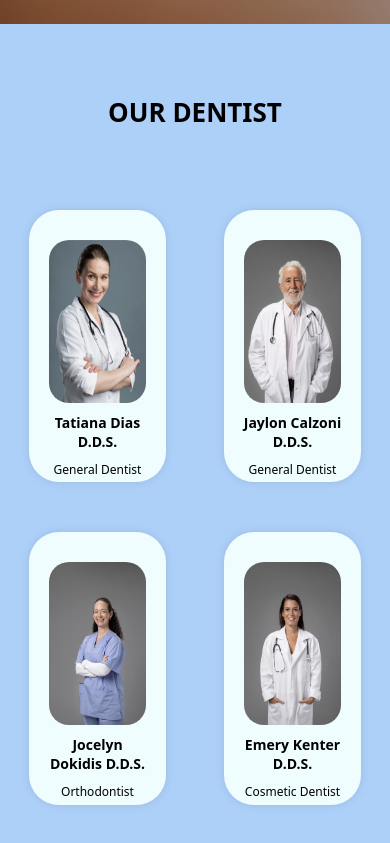
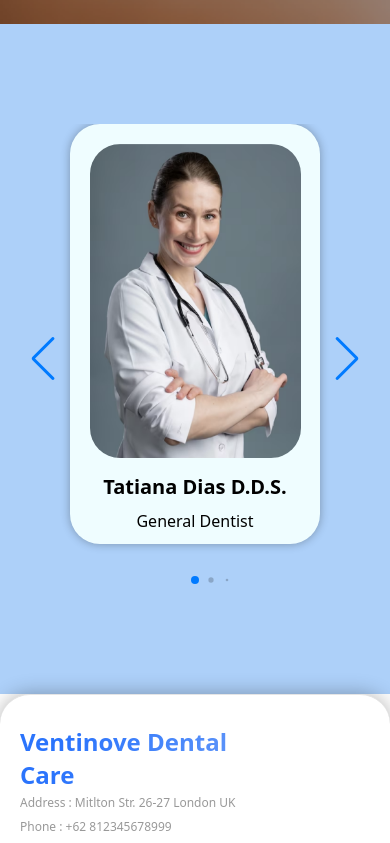
Before and after one commit to Kampus-Merdeka-Software-Engineering/FE-Balikpapan-29, a plain HTML site: page dentist.html in a window 390 px wide. Shown: the part 820-1663 px from the top of the page. Drawn offline with nearby package versions, Linux system fonts and the light colour scheme.

Commit message:
organize all code

```diff
--- a/css/style.css
+++ b/css/style.css
@@ -711,8 +711,10 @@
         }
     }
 
+
+
 /* STYLING DENTIST PAGE */
-
+    /* Styling Hero section */
     .hero-dentist {
         height: 100vh;
         width: 100%;
@@ -731,49 +733,40 @@
         color: black;
     }
 
+    /* Styling css swiper dentits */
     .dentist {
+        padding: 100px 0 100px 0;
         background-color: #ADD0F9;
     }
 
-    .dentist-tittle {
-        font-size: 36px;
-        font-weight: bold;
-        text-align: center;
-        margin: 0px 0px 70px 0px;
-        padding-top: 70px;
-    }
-
-    /* Styling untuk container dentist */
-    .dentist-container {
-        display: flex;
-        justify-content: space-evenly;
-        flex-wrap: wrap;
-        margin-top: 30px;
-    }
-
-    /* Styling untuk card dentist */
-    .dentist-card {
-        width: 280px;
-        height: 450px;
-        background-color: #EFFDFF;
+    .swiper {
+        width: 90%;
+    }
+
+    .swiper-wrapper {
+        padding: 50px 0 90px 0;
+    }
+
+    .slide-card {
+        box-sizing: border-box;
+        width: 250px;
+        height: 420px;
+        background: #EFFDFF;
+        box-shadow: 0px 0px 10px rgba(0, 0, 0, 0.3);
+        margin: 0 45px 0 60px;
+        padding: 20px;
         border-radius: 30px;
-        padding: 20px;
-        box-shadow: 0px 0px 10px rgba(0, 0, 0, 0.1);
-        margin-bottom: 20px;
-    }
-
-    /* Styling untuk gambar dalam card */
-    .dentist-card img {
-        width: 250px;
-        height: 370px;
-        display: block;
+    }
+
+    .slide-card img {
+        width: 211px;
+            height: 314px;
+            margin-right: 150px;
+            border-radius: 30px;
             margin: 0 auto;
-        margin-top: 10px;
-        border-radius: 30px;
-    }
-
-    /* Styling untuk judul dalam card */
-    .dentist-card h3 {
+    }
+
+    .slide-card h3 {
         font-size: 20px;
             font-weight: bold;
             color: black;
@@ -781,42 +774,55 @@
             margin-top: 10px;
     }
 
-    /* Styling untuk paragraf dalam card */
-    .dentist-card p {
+    .slide-card p {
         font-size: 16px;
         color: black;
         text-align: center;
         margin-top: 10px;
     }
 
-    /* Responsif */
-    @media (max-width: 767px) {
+    .swiper-slide {
+        font-size: 18px;
+        display: -webkit-box;
+        display: -ms-flexbox;
+        display: -webkit-flex;
+        display: flex;
+        align-items: center;
+    }
+
+    .swiper-slide-active {
+        transform: scale(1.2);
+    }
+
+    .swiper-pagination-bullet{
+        background-color: #6E93f7;
+        opacity: 1;
+    }
+
+    .swiper-pagination-bullet-active{
+        background-color: #4070F4;
+    }
+
+    /* Responsif Dentist page */
+    @media (max-width: 768px) {
+
+        /* Styling responsif Hero Section */
         .herodentist-text h1 {
             font-size: 40px;
         }
 
-        .dentist-tittle {
-            font-size: 26px;
-        }
-
-        .dentist-card {
-            width: 25%;
-            margin: 10px auto;
-            height: auto;
-        }
-
-        .dentist-card img {
-            width: 100%;
-            height: 70%;
-            border-radius: 20px;
-        }
-
-        .dentist-card h3 {
-            font-size: 14px;
-        }
-
-        .dentist-card p {
-            font-size: 12px;
+        /* Styling responsif swiper dentist */
+        .slide-card {
+            margin: 0 auto;
+        }
+
+        .swiper-wrapper {
+            padding-top: 0;
+            padding-bottom: 50px;
+        }
+
+        .swiper-slide-active {
+            transform: scale(1);
         }
 }
 
@@ -1118,7 +1124,7 @@
 
 
 
-/* STARTSTYLING BOOKING PAGE */
+/* START STYLING BOOKING PAGE */
 
     /* CSS untuk tombol "How to Payment" */
     #show-popup-button {
@@ -1280,7 +1286,7 @@
         background-color: #ddd;
     }
 
-    /* STyling responsif Booking page */
+    /* Styling responsif Booking page */
     @media screen and (max-width: 768px) {
 
         /* Styling responsif Hero section */
@@ -1288,18 +1294,38 @@
             font-size: 40px;
         }
 
+        /* Styling responsif Reservation list */
         .tittle-reserv {
             margin: 0 0 25px 10px;
         }
 
         .table {
+            padding: 10px;
+            max-width: 90%;
+        }
+
+        .list-reserv {
+            max-width: 100%;
+        }
+
+        .list-reserv th {
             padding: 10px;
         }
 
         .list-reserv th,
         .list-reserv td {
             padding: 5px;
-            font-size: 12px;
+            font-size: 11px;
+        }
+
+        .list-reserv th:nth-child(2),
+        .list-reserv td:nth-child(2) {
+            display: none;
+        }
+
+        .list-reserv td:nth-child(6),
+        .list-reserv td:nth-child(7) {
+            text-align: center;
         }
     }
 
--- a/dentist.html
+++ b/dentist.html
@@ -6,9 +6,10 @@
     <meta name="viewport" content="width=device-width, initial-scale=1.0">
     <title>Dentist</title>
     <!-- Icon -->
-    <link rel="icon" href="../assets/img/teeth.png" type="image/png">
+    <link rel="icon" href="../assets/icon/teeth.ico" type="image/x-icon">
     <!-- CSS Stylesheet -->
     <link rel="stylesheet" href="css/style.css">
+    <link rel="stylesheet" href="https://unpkg.com/swiper@7/swiper-bundle.min.css">
 
 </head>
 <body>
@@ -47,19 +48,20 @@
     <!-- HERO SECTION -->
 
     <!-- START CONTENT SECTION -->
-    <section class="dentist">
-        <h1 class="dentist-tittle">OUR DENTIST</h1>
-        <div class="dentist-container">
-            <!-- card 1 -->
-            <div class="dentist-card">
+    <section class="dentist" oncontextmenu="return false">
+        <div class="swiper">
+            <div class="swiper-wrapper">
+              <div class="swiper-slide">
+                <div class="slide-card">
                   <img src="assets/img/dentist-2.png" alt="Dentist 1">
                   <h3>Tatiana Dias D.D.S.</h3>
                       <p>
                           General Dentist
                       </p>
                 </div>
-            <!-- card 2 -->
-            <div class="dentist-card">
+              </div>
+              <div class="swiper-slide">
+                <div class="slide-card">
                   <img src="assets/img/dentist-3.png" alt="Dentist 2">
                   <h3>Jaylon Calzoni D.D.S.</h3>
                       <p>
@@ -67,41 +69,47 @@
                       </p>
                 </div>
               </div>
-        <div class="dentist-container">
-            <!-- card 1 -->
-            <div class="dentist-card">
-                <img src="assets/img/dentist-1.png" alt="Dentis 1">
+              <div class="swiper-slide">
+                <div class="slide-card">
+                      <img src="assets/img/dentist-1.png" alt="Dentis 3">
                       <h3>Jocelyn Dokidis D.D.S.</h3>
                       <p>
                           Orthodontist
                       </p>
                 </div>
-            <!-- card 2 -->
-            <div class="dentist-card">
-                <img src="assets/img/dentist-4.png" alt="Dentist 2">
+              </div>
+              <div class="swiper-slide">
+                <div class="slide-card">
+                  <img src="assets/img/dentist-4.png" alt="Dentist 4">
                   <h3>Emery Kenter D.D.S.</h3>
                       <p>
                           Cosmetic Dentist
                       </p>
                 </div>
               </div>
-        <div class="dentist-container">
-            <!-- card 1 -->
-            <div class="dentist-card">
-                <img src="assets/img/dentist-5.png" alt="Dentis 1">
+              <div class="swiper-slide">
+                  <div class="slide-card">
+                      <img src="assets/img/dentist-5.png" alt="Dentis 5">
                       <h3>Phillip Aminoff D.D.S.</h3>
                       <p>
                           Periodontist
                       </p>
                   </div>
-            <!-- card 2 -->
-            <div class="dentist-card">
-                <img src="assets/img/dentist-6.png" alt="Dentist 2">
+              </div>
+              <div class="swiper-slide">
+                  <div class="slide-card">
+                      <img src="assets/img/dentist-6.png" alt="Dentis 6">
                       <h3>Carter Dias D.D.S.</h3>
                       <p>
                           Implantologist
                       </p>
                   </div>
+              </div>
+            </div>
+            <!-- If we need navigation buttons -->
+            <div class="swiper-button-prev"></div>
+            <div class="swiper-button-next"></div>
+            <div class="swiper-pagination"></div>
           </div>
     </section>
     <!-- END CONTENT SECTION -->
@@ -150,6 +158,8 @@
 
     <!-- JAVASCRIPT -->
     <script src="js/index.js"></script>
+    <script src="https://unpkg.com/swiper@7/swiper-bundle.min.js"></script>
+    <script src="js/dentist.js"></script>
 
 </body>
 </html>
--- /dev/null
+++ b/js/dentist.js
@@ -0,0 +1,30 @@
+const swiper = new Swiper(".swiper", {
+    // Navigation arrows
+    navigation: {
+      nextEl: ".swiper-button-next",
+      prevEl: ".swiper-button-prev"
+    },
+    // Default parameters
+    slidesPerView: 1,
+    loop: true,
+    centeredSlides: true,
+    spaceBetween: 15,
+    pagination: {
+        el: ".swiper-pagination",
+        clickable: true,
+        dynamicBullets: true,
+    },
+    // Responsive breakpoints
+    breakpoints: {
+      // when window width is >= 467px
+      467: {
+        slidesPerView: 1,
+        spaceBetween: 100
+      },
+      // when window width is >= 768px
+      768: {
+        slidesPerView: 3,
+        spaceBetween: 40
+      }
+    }
+  });
```
Also changed, not shown: about-us.html (+1 -1 lines), booking.html (+1 -1 lines), contact.html (+2 -2 lines), index.html (+2 -2 lines), services.html (+2 -2 lines), assets/icon/teeth.ico (added), assets/icon/teeth.png (renamed from assets/img/teeth.png). Lines whose indentation alone changed are shown as unchanged.
